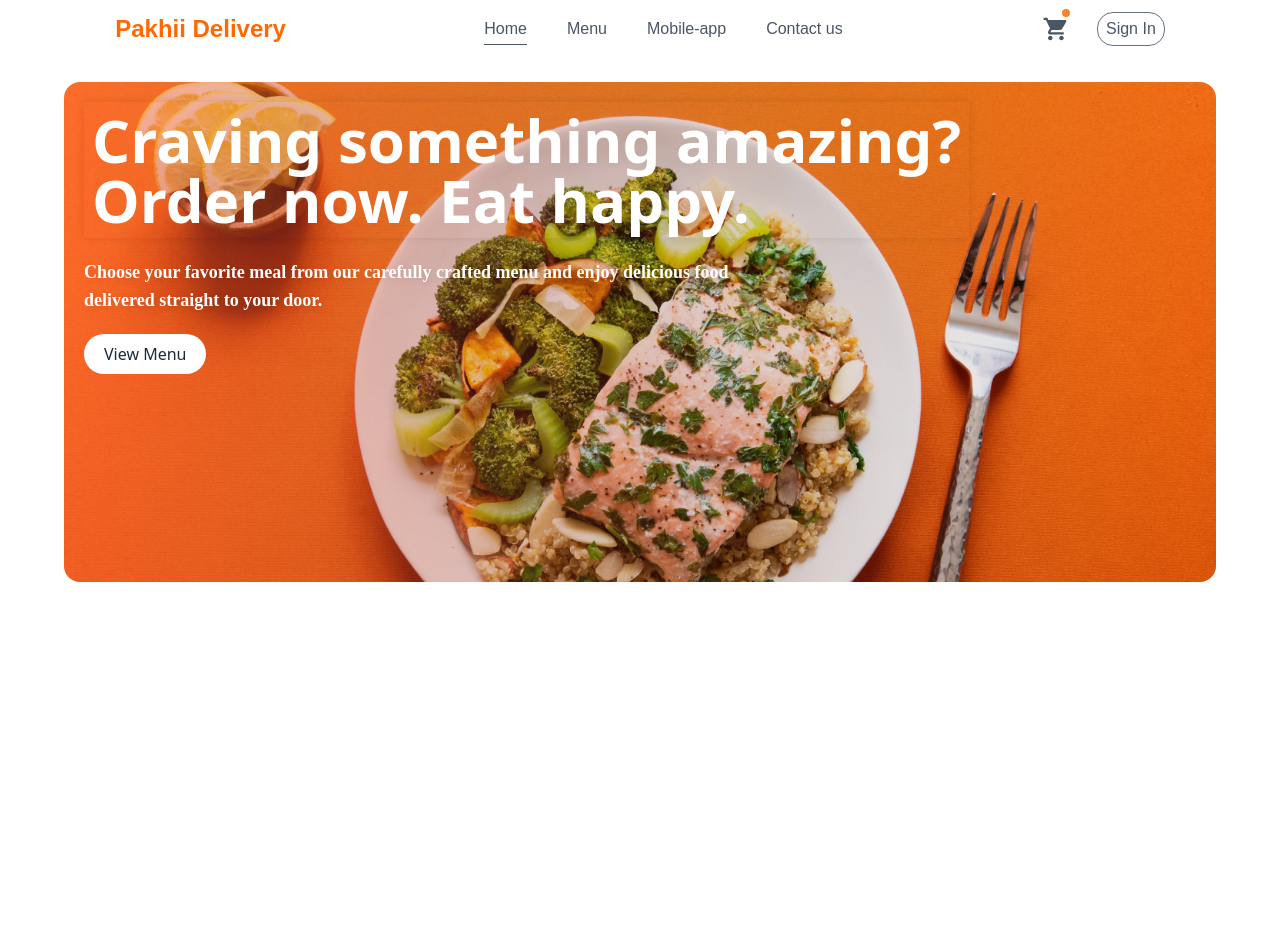
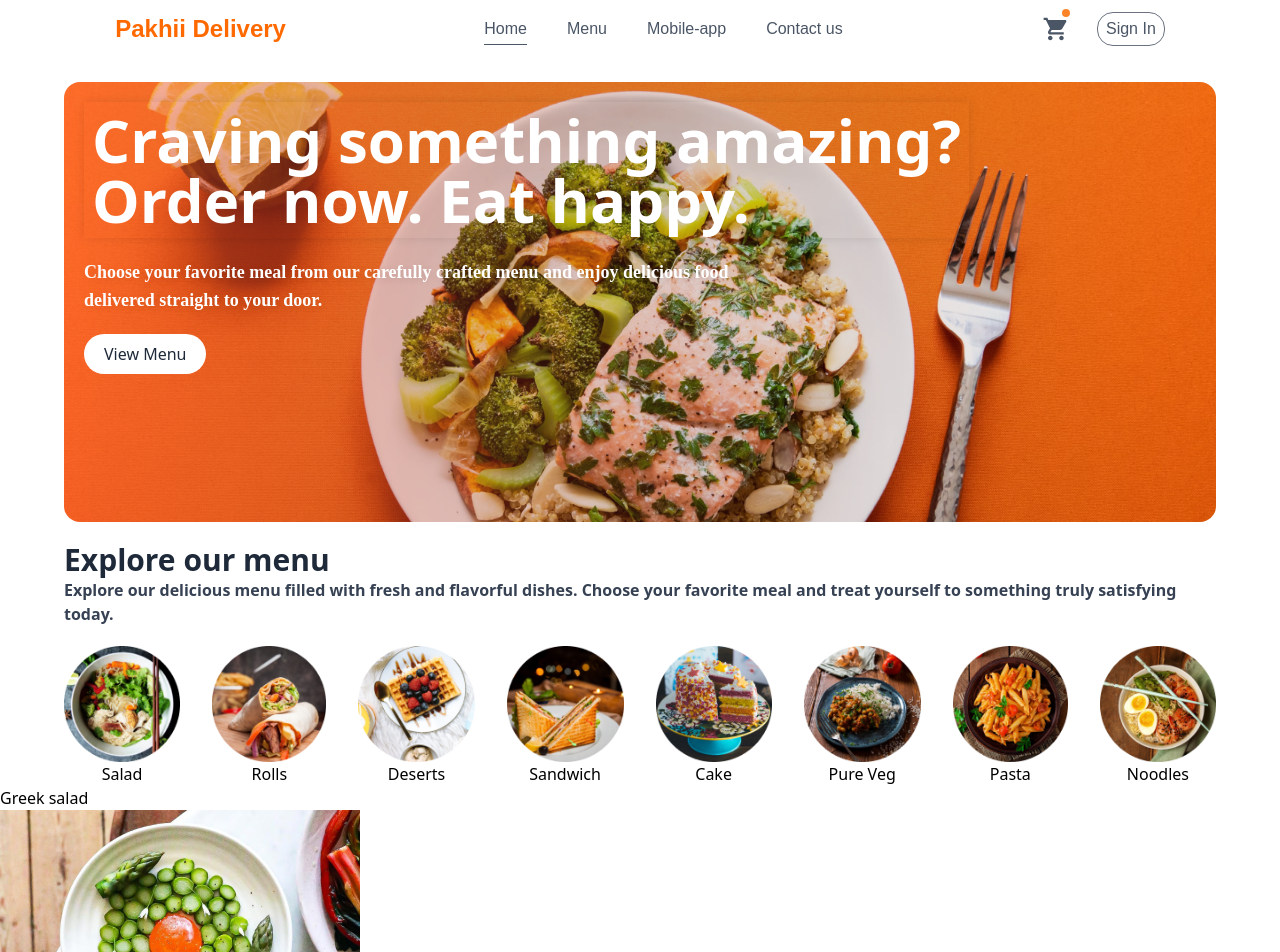
Before and after one commit to prakhar06022004/Pakhii-Food-Delivery, a React app in the folder Frontend/: page / in a window 1280 px wide. Shown: the top 952 px of the page. Before the commit the page ends 800 px from the top, so only its background shows below. Built offline with nearby package versions, Linux system fonts and the light colour scheme; the HTML template or start-up script is replaced by a standard one.

Commit message:
created contextStore and display all food items on home page using ContextAPI

```diff
--- /dev/null
+++ b/Frontend/Context/StoreContext.jsx
@@ -0,0 +1,15 @@
+import { createContext } from "react";
+import { food_list } from "../src/assets/frontend_assets/assets";
+export const StoreContext = createContext(null);
+const StoreProvider = ({ children }) => {
+  const contextValue = {
+    food_list
+  };
+  return (
+    <StoreContext.Provider value={contextValue}>
+      {children}
+    </StoreContext.Provider>
+  );
+};
+
+export default StoreProvider;
--- /dev/null
+++ b/Frontend/src/Components/FoodDisplay/FoodDisplay.jsx
@@ -0,0 +1,20 @@
+import { useContext } from "react";
+import { StoreContext } from "../../../Context/StoreContext";
+
+const FoodDisplay = () => {
+  const { food_list } = useContext(StoreContext);
+  return (
+    <div>
+      {food_list?.map((foodItems) => (
+        <div key={foodItems._id}>
+          <p>{foodItems?.name}</p>
+          <img src={foodItems?.image} alt={foodItems?.name} />
+          <p>{foodItems?.price}</p>
+          <p>{foodItems?.description}</p>
+        </div>
+      ))}
+    </div>
+  );
+};
+
+export default FoodDisplay;
--- a/Frontend/src/Components/Header/Header.jsx
+++ b/Frontend/src/Components/Header/Header.jsx
@@ -1,6 +1,8 @@
+
 function Header() {
   return (
-    <div className="max-w-6xl mx-auto h-125 bg-[url('/header_img.png')] mt-6 bg-cover bg-center rounded-2xl p-5 relative">
+    <>
+      <div className="max-w-6xl mx-auto h-110 bg-[url('/header_img.png')] mt-6 bg-cover bg-center rounded-2xl p-5 relative">
         <p className="text-white font-bold shadow-[0_0_10px_rgba(0,0,0,0.1)] w-fit p-2 text-6xl max-w-4xl ">
           Craving something amazing? <br />
           Order now. Eat happy.
@@ -18,6 +20,7 @@ function Header() {
           </button>
         </div>
       </div>
+    </>
   );
 }
 
--- a/Frontend/src/Components/View Menu/Menu.jsx
+++ b/Frontend/src/Components/View Menu/Menu.jsx
@@ -1,9 +1,39 @@
-import React from 'react'
-
-function Menu() {
+import { menu_list } from "../../assets/frontend_assets/assets";
+function Menu({ category, setCategory }) {
   return (
-    <div>Menu</div>
-  )
+    <div className="flex flex-col gap-5 max-w-6xl m-auto">
+      <div className="flex flex-col">
+        <p className="font-semibold text-3xl mt-5 text-gray-800">
+          Explore our menu
+        </p>
+        <p className="font-semibold text-gray-700">
+          Explore our delicious menu filled with fresh and flavorful dishes.
+          Choose your favorite meal and treat yourself to something truly
+          satisfying today.
+        </p>
+      </div>
+      <div className="flex text-center overflow-x-scroll gap-8">
+        {menu_list.map((menuItem) => (
+          <div
+            className="cursor-pointer"
+            key={menuItem?.menu_name}
+            onClick={() =>
+              setCategory((prev) =>
+                prev === menuItem.menu_name ? "All" : menuItem.menu_name,
+              )
+            }
+          >
+            <img
+              src={menuItem?.menu_image}
+              alt={menuItem.menu_name}
+              className={`${category === menuItem.menu_name ? "border-amber-500 border-4 rounded-full " : ""}`}
+            />
+            <p>{menuItem.menu_name}</p>
+          </div>
+        ))}
+      </div>
+    </div>
+  );
 }
 
-export default Menu
+export default Menu;
--- a/Frontend/src/Pages/Home/Home.jsx
+++ b/Frontend/src/Pages/Home/Home.jsx
@@ -1,10 +1,15 @@
-import React from "react";
+import { useState } from "react";
 import Header from "../../Components/Header/Header";
+import Menu from "../../Components/View Menu/Menu";
+import FoodDisplay from "../../Components/FoodDisplay/FoodDisplay";
 
 function Home() {
+    const [category,setCategory] = useState("All")
   return (
     <div>
       <Header />
+      <Menu category={category} setCategory={setCategory}/>
+      <FoodDisplay category={category} setCategory={setCategory}/>
     </div>
   );
 }
--- a/Frontend/src/main.jsx
+++ b/Frontend/src/main.jsx
@@ -3,11 +3,14 @@ import { createRoot } from "react-dom/client";
 import "./index.css";
 import App from "./App.jsx";
 import { BrowserRouter } from "react-router-dom";
+import StoreProvider from "../Context/StoreContext.jsx";
 
 createRoot(document.getElementById("root")).render(
   <StrictMode>
     <BrowserRouter>
-      <App />
+      <StoreProvider>
+        <App />
+      </StoreProvider>
     </BrowserRouter>
   </StrictMode>,
 );
```
Lines whose indentation alone changed are shown as unchanged.
